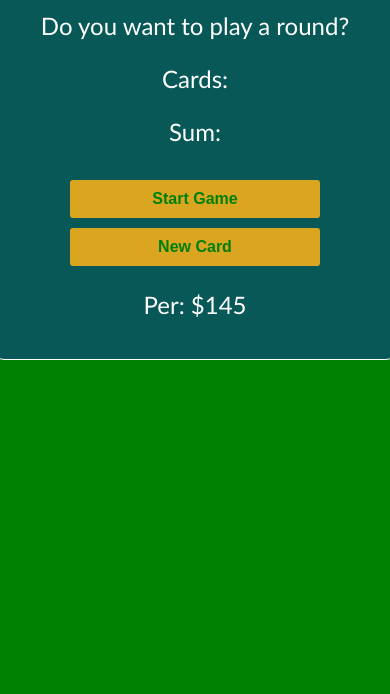
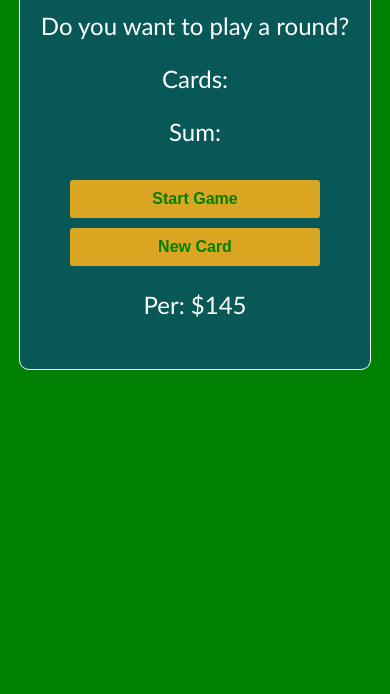
Before and after one commit to alishirani1384/blackjacked.github.io, a plain HTML site: page index.html in a window 390 px wide. Shown: the part 150-844 px from the top of the page. Drawn offline with Linux system fonts and the light colour scheme.

Commit message:
style.css
This is the css file.

```diff
--- a/style.css
+++ b/style.css
@@ -39,3 +39,10 @@ button{
 #hello_howareyou{
     color: white;
 }
+@media screen and (max-width:400px) {
+    .container{
+        width: 350px;
+        height: 460px;
+    }
+
+}
```
